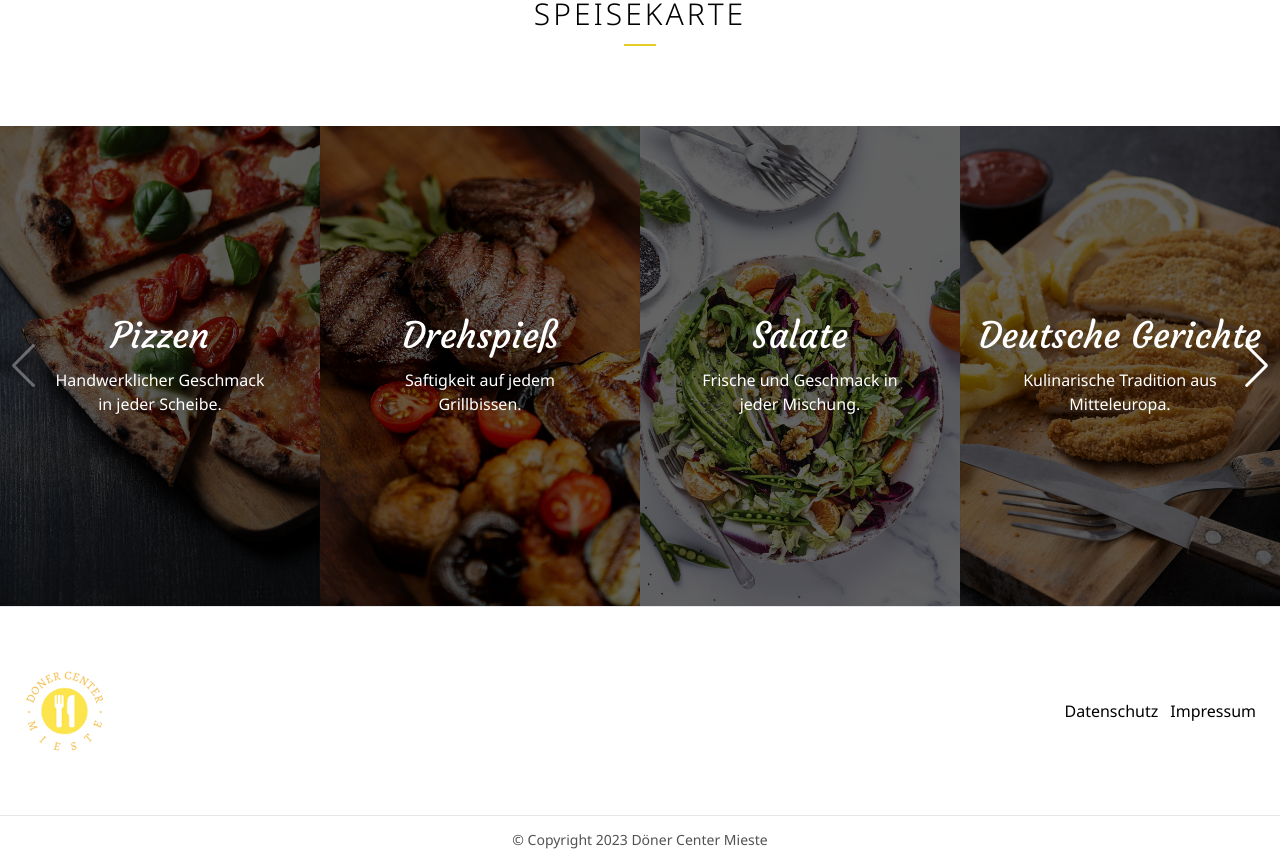
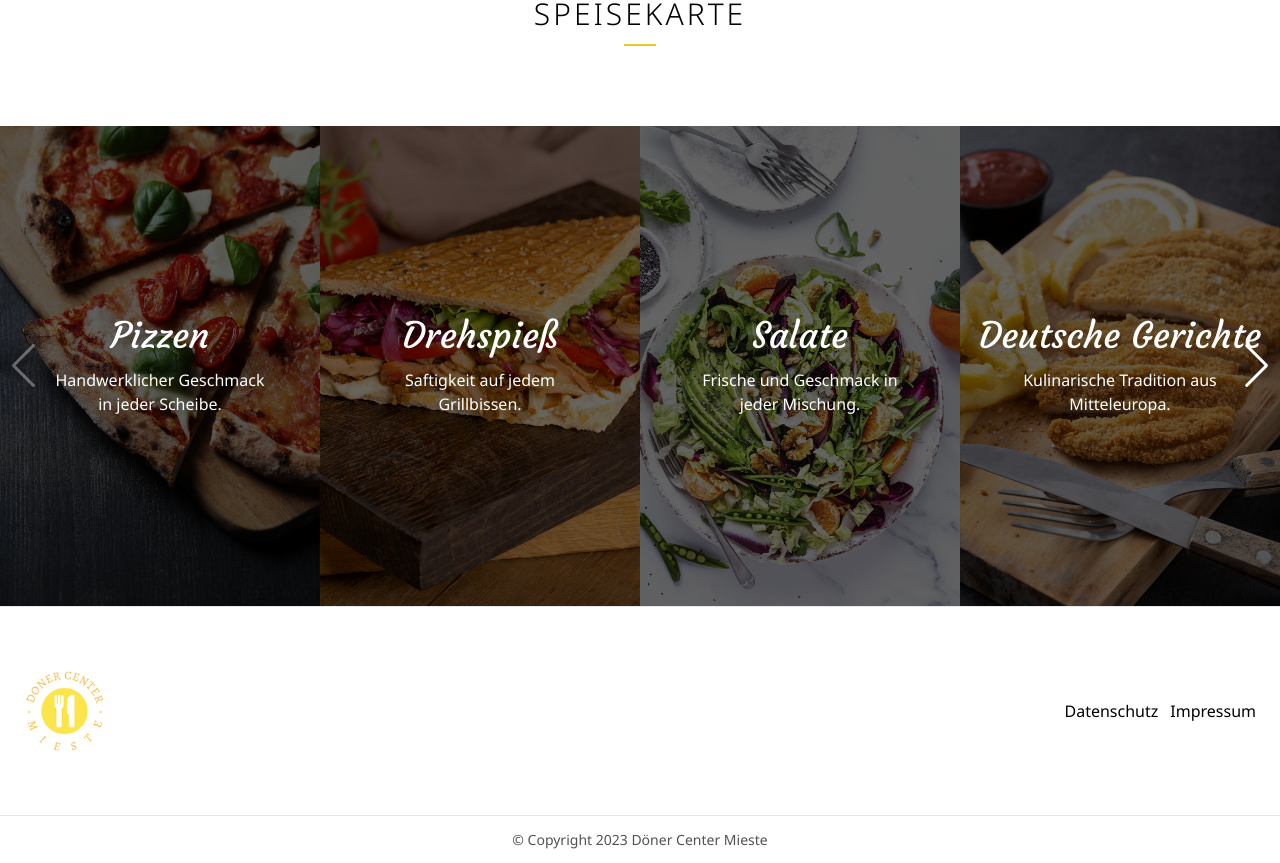
Before and after one commit to GelfisHorn/doner-center, a Next.js app: page /menu/baked in a window 1280 px wide. Shown: the part 1000-1863 px from the top of the page. Built offline with nearby package versions, Linux system fonts and the light colour scheme; some icons are missing; a web font is replaced by a local one.

Commit message:
Update/Drehspieß image

```diff
--- a/src/app/components/home/Menu/Menu.jsx
+++ b/src/app/components/home/Menu/Menu.jsx
@@ -66,7 +66,7 @@ export default function Menu() {
                             href={"rotisserie"}
                             text={"Drehspieß"}
                             description={"Saftigkeit auf jedem Grillbissen."}
-                            image={"/menu/2.webp"}
+                            image={"/menu/2-1.webp"}
                             alt={"Restaurant menu image"} />
                     </SwiperSlide>
                     <SwiperSlide>
```
Also changed, not shown: public/menu/2-1.webp (added).
